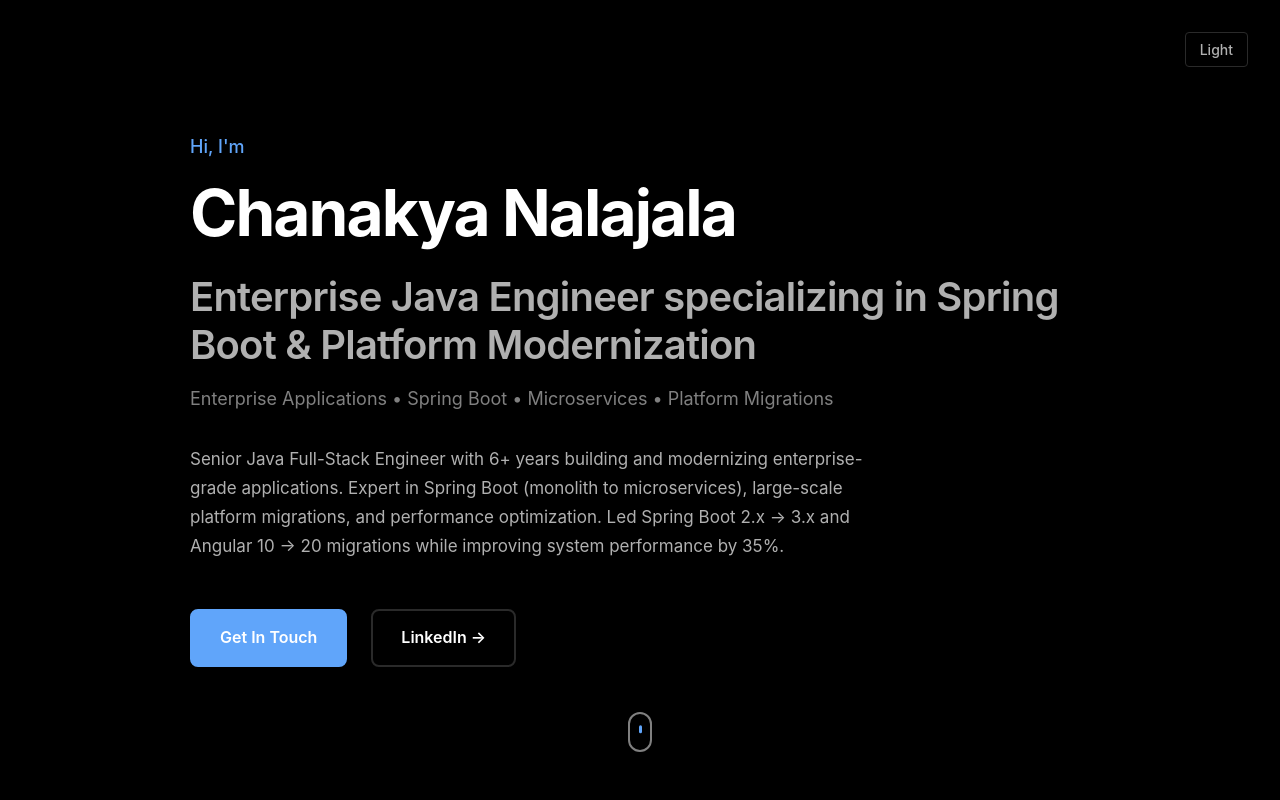
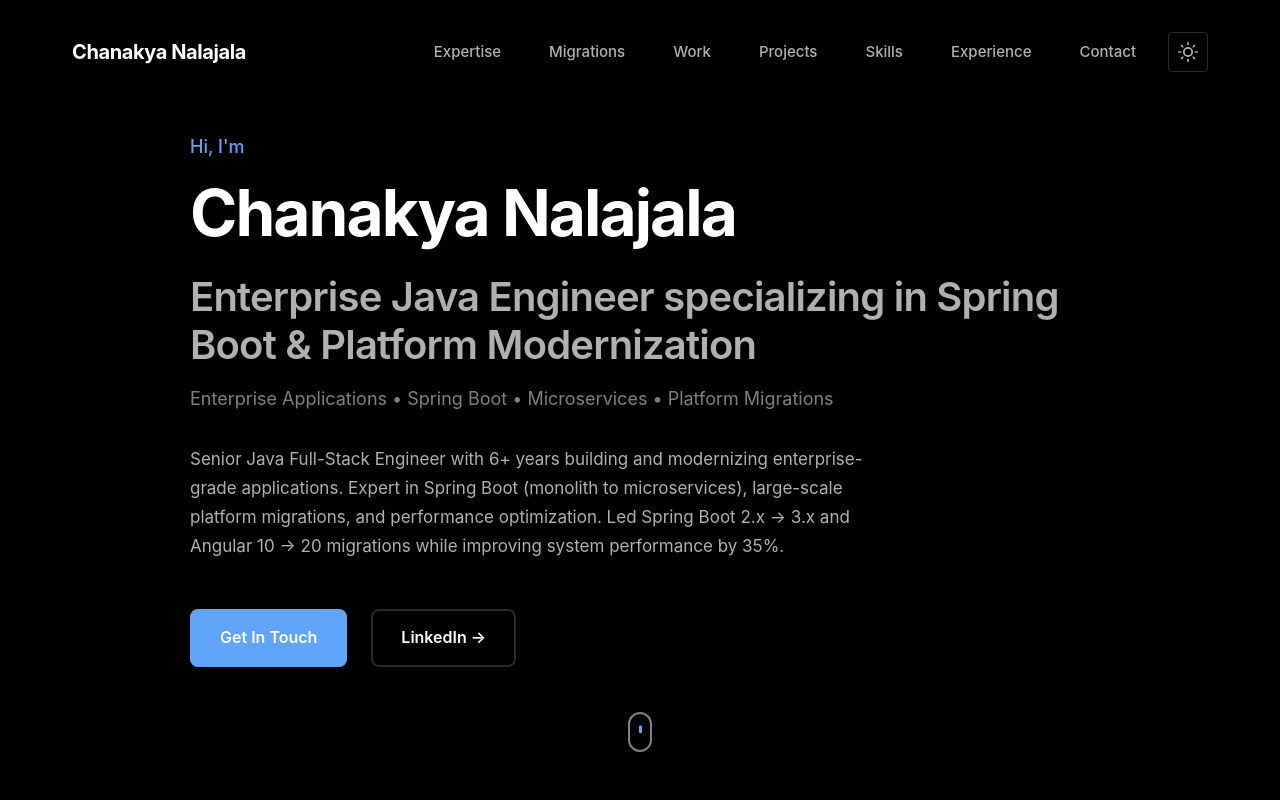
Before and after one commit to chanakya-nalajala/Portfolio, a React (Vite) app: page / in a window 1280 px wide. Shown: the top 800 px of the page. Built offline with nearby package versions, Linux system fonts and the light colour scheme.

Commit message:
Add responsive Header component with motion effects and theme toggle integration

```diff
--- a/src/App.tsx
+++ b/src/App.tsx
@@ -1,5 +1,6 @@
 import React from "react";
 import { ThemeProvider } from "./context/ThemeContext";
+import Header from "./components/Header";
 import Hero from "./components/Hero";
 import Highlights from "./components/Highlights";
 import Expertise from "./components/Expertise";
@@ -10,7 +11,6 @@ import Skills from "./components/Skills";
 import Experience from "./components/Experience";
 import Contact from "./components/Contact";
 import Footer from "./components/Footer";
-import ThemeToggle from "./components/ThemeToggle";
 import { resumeData } from "./data/resume";
 import "./App.css";
 
@@ -18,7 +18,7 @@ const App: React.FC = () => {
   return (
     <ThemeProvider>
       <div className="app">
-        <ThemeToggle />
+        <Header name={resumeData.personal.name} />
 
         <Hero data={resumeData.personal} />
         <Highlights highlights={resumeData.highlights} />
--- /dev/null
+++ b/src/components/Header/index.tsx
@@ -0,0 +1,116 @@
+import React, { useState, useEffect } from "react";
+import { motion } from "framer-motion";
+import ThemeToggle from "../ThemeToggle";
+import "./styles.css";
+
+interface HeaderProps {
+  name: string;
+}
+
+const Header: React.FC<HeaderProps> = ({ name }) => {
+  const [isScrolled, setIsScrolled] = useState(false);
+  const [isMobileMenuOpen, setIsMobileMenuOpen] = useState(false);
+
+  useEffect(() => {
+    const handleScroll = () => {
+      setIsScrolled(window.scrollY > 50);
+    };
+
+    window.addEventListener("scroll", handleScroll);
+    return () => window.removeEventListener("scroll", handleScroll);
+  }, []);
+
+  const navItems = [
+    { label: "Expertise", href: "#expertise" },
+    { label: "Migrations", href: "#migrations" },
+    { label: "Work", href: "#engineering" },
+    { label: "Projects", href: "#projects" },
+    { label: "Skills", href: "#skills" },
+    { label: "Experience", href: "#experience" },
+    { label: "Contact", href: "#contact" },
+  ];
+
+  const handleNavClick = (e: React.MouseEvent<HTMLAnchorElement>) => {
+    e.preventDefault();
+    const href = e.currentTarget.getAttribute("href");
+    if (href) {
+      const element = document.querySelector(href);
+      if (element) {
+        element.scrollIntoView({ behavior: "smooth" });
+        setIsMobileMenuOpen(false);
+      }
+    }
+  };
+
+  return (
+    <motion.header
+      className={`header ${isScrolled ? "scrolled" : ""}`}
+      initial={{ y: -100 }}
+      animate={{ y: 0 }}
+      transition={{ duration: 0.5 }}
+    >
+      <div className="header-container">
+        <a href="#" className="header-logo" onClick={handleNavClick}>
+          {name}
+        </a>
+
+        {/* Desktop Navigation */}
+        <div className="header-right">
+          <nav className="header-nav desktop-nav">
+            {navItems.map((item) => (
+              <a
+                key={item.label}
+                href={item.href}
+                className="nav-link"
+                onClick={handleNavClick}
+              >
+                {item.label}
+              </a>
+            ))}
+          </nav>
+          <ThemeToggle />
+        </div>
+
+        {/* Mobile Menu Button */}
+        <button
+          className="mobile-menu-button"
+          onClick={() => setIsMobileMenuOpen(!isMobileMenuOpen)}
+          aria-label="Toggle menu"
+        >
+          <span className={`hamburger ${isMobileMenuOpen ? "open" : ""}`}>
+            <span></span>
+            <span></span>
+            <span></span>
+          </span>
+        </button>
+      </div>
+
+      {/* Mobile Navigation */}
+      {isMobileMenuOpen && (
+        <motion.nav
+          className="mobile-nav"
+          initial={{ opacity: 0, height: 0 }}
+          animate={{ opacity: 1, height: "auto" }}
+          exit={{ opacity: 0, height: 0 }}
+          transition={{ duration: 0.3 }}
+        >
+          {navItems.map((item) => (
+            <a
+              key={item.label}
+              href={item.href}
+              className="mobile-nav-link"
+              onClick={handleNavClick}
+            >
+              {item.label}
+            </a>
+          ))}
+          <div className="mobile-theme-toggle">
+            <ThemeToggle />
+          </div>
+        </motion.nav>
+      )}
+    </motion.header>
+  );
+};
+
+export default Header;
--- /dev/null
+++ b/src/components/Header/styles.css
@@ -0,0 +1,176 @@
+.header {
+  position: fixed;
+  top: 0;
+  left: 0;
+  right: 0;
+  z-index: 999;
+  background-color: transparent;
+  transition: all var(--transition-base);
+  padding: var(--space-lg) 0;
+}
+
+.header.scrolled {
+  background-color: rgba(0, 0, 0, 0.95);
+  backdrop-filter: blur(10px);
+  box-shadow: 0 1px 0 var(--color-border);
+  padding: var(--space-md) 0;
+}
+
+.header-container {
+  max-width: var(--max-width);
+  margin: 0 auto;
+  padding: 0 var(--space-lg);
+  display: flex;
+  justify-content: space-between;
+  align-items: center;
+}
+
+.header-logo {
+  font-size: 1.25rem;
+  font-weight: 700;
+  color: var(--color-text-primary);
+  text-decoration: none;
+  letter-spacing: -0.02em;
+  transition: color var(--transition-fast);
+}
+
+.header-logo:hover {
+  color: var(--color-accent);
+}
+
+.header-right {
+  display: flex;
+  align-items: center;
+  gap: var(--space-lg);
+}
+
+.header-nav {
+  display: flex;
+  gap: var(--space-xl);
+  align-items: center;
+}
+
+.nav-link {
+  font-size: 0.9375rem;
+  font-weight: 500;
+  color: var(--color-text-secondary);
+  text-decoration: none;
+  transition: color var(--transition-fast);
+  position: relative;
+}
+
+.nav-link::after {
+  content: "";
+  position: absolute;
+  bottom: -4px;
+  left: 0;
+  width: 0;
+  height: 2px;
+  background-color: var(--color-accent);
+  transition: width var(--transition-fast);
+}
+
+.nav-link:hover {
+  color: var(--color-text-primary);
+}
+
+.nav-link:hover::after {
+  width: 100%;
+}
+
+/* Mobile Menu Button */
+.mobile-menu-button {
+  display: none;
+  background: none;
+  border: none;
+  cursor: pointer;
+  padding: 0.5rem;
+  z-index: 1001;
+}
+
+.hamburger {
+  display: flex;
+  flex-direction: column;
+  gap: 5px;
+  width: 24px;
+}
+
+.hamburger span {
+  display: block;
+  width: 100%;
+  height: 2px;
+  background-color: var(--color-text-primary);
+  transition: all var(--transition-fast);
+}
+
+.hamburger.open span:nth-child(1) {
+  transform: rotate(45deg) translateY(7px);
+}
+
+.hamburger.open span:nth-child(2) {
+  opacity: 0;
+}
+
+.hamburger.open span:nth-child(3) {
+  transform: rotate(-45deg) translateY(-7px);
+}
+
+/* Mobile Navigation */
+.mobile-nav {
+  display: none;
+  flex-direction: column;
+  background-color: var(--color-background);
+  border-top: 1px solid var(--color-border);
+  padding: var(--space-md) 0;
+}
+
+.mobile-nav-link {
+  padding: var(--space-md) var(--space-lg);
+  color: var(--color-text-secondary);
+  text-decoration: none;
+  font-weight: 500;
+  transition: all var(--transition-fast);
+  border-left: 3px solid transparent;
+}
+
+.mobile-nav-link:hover {
+  color: var(--color-text-primary);
+  background-color: var(--color-surface);
+  border-left-color: var(--color-accent);
+}
+
+.mobile-theme-toggle {
+  display: flex;
+  justify-content: center;
+  padding: var(--space-md) var(--space-lg);
+  border-top: 1px solid var(--color-border);
+  margin-top: var(--space-sm);
+}
+
+/* Responsive */
+@media (max-width: 768px) {
+  .desktop-nav {
+    display: none;
+  }
+
+  .header-right {
+    gap: var(--space-md);
+  }
+
+  /* Hide desktop theme toggle on mobile */
+  .header-right > .theme-toggle {
+    display: none;
+  }
+
+  .mobile-menu-button {
+    display: block;
+  }
+
+  .mobile-nav {
+    display: flex;
+  }
+
+  .header.scrolled {
+    padding: var(--space-sm) 0;
+  }
+}
--- a/src/components/ThemeToggle/index.tsx
+++ b/src/components/ThemeToggle/index.tsx
@@ -12,7 +12,41 @@ const ThemeToggle: React.FC = () => {
       aria-label="Toggle theme"
       title={`Switch to ${theme === "dark" ? "light" : "dark"} mode`}
     >
-      {theme === "dark" ? "Light" : "Dark"}
+      {theme === "dark" ? (
+        <svg
+          width="20"
+          height="20"
+          viewBox="0 0 24 24"
+          fill="none"
+          stroke="currentColor"
+          strokeWidth="2"
+          strokeLinecap="round"
+          strokeLinejoin="round"
+        >
+          <circle cx="12" cy="12" r="5" />
+          <line x1="12" y1="1" x2="12" y2="3" />
+          <line x1="12" y1="21" x2="12" y2="23" />
+          <line x1="4.22" y1="4.22" x2="5.64" y2="5.64" />
+          <line x1="18.36" y1="18.36" x2="19.78" y2="19.78" />
+          <line x1="1" y1="12" x2="3" y2="12" />
+          <line x1="21" y1="12" x2="23" y2="12" />
+          <line x1="4.22" y1="19.78" x2="5.64" y2="18.36" />
+          <line x1="18.36" y1="5.64" x2="19.78" y2="4.22" />
+        </svg>
+      ) : (
+        <svg
+          width="20"
+          height="20"
+          viewBox="0 0 24 24"
+          fill="none"
+          stroke="currentColor"
+          strokeWidth="2"
+          strokeLinecap="round"
+          strokeLinejoin="round"
+        >
+          <path d="M21 12.79A9 9 0 1 1 11.21 3 7 7 0 0 0 21 12.79z" />
+        </svg>
+      )}
     </button>
   );
 };
--- a/src/components/ThemeToggle/styles.css
+++ b/src/components/ThemeToggle/styles.css
@@ -1,31 +1,32 @@
 .theme-toggle {
-  position: fixed;
-  top: var(--space-lg);
-  right: var(--space-lg);
-  z-index: 1000;
-  padding: 0.5rem 0.875rem;
+  display: flex;
+  align-items: center;
+  justify-content: center;
+  width: 40px;
+  height: 40px;
+  padding: 0;
   background-color: transparent;
   border: 1px solid var(--color-border);
   color: var(--color-text-secondary);
-  font-size: 0.875rem;
-  font-weight: 500;
   cursor: pointer;
   transition: all var(--transition-fast);
-  font-family: var(--font-sans);
   border-radius: var(--border-radius-sm);
 }
 
 .theme-toggle:hover {
   background-color: var(--color-surface);
   color: var(--color-text-primary);
-  border-color: var(--color-text-tertiary);
+  border-color: var(--color-accent);
+  transform: rotate(15deg);
+}
+
+.theme-toggle svg {
+  transition: transform var(--transition-base);
 }
 
 @media (max-width: 768px) {
   .theme-toggle {
-    top: var(--space-md);
-    right: var(--space-md);
-    font-size: 0.8125rem;
-    padding: 0.375rem 0.75rem;
+    width: 36px;
+    height: 36px;
   }
 }
```
